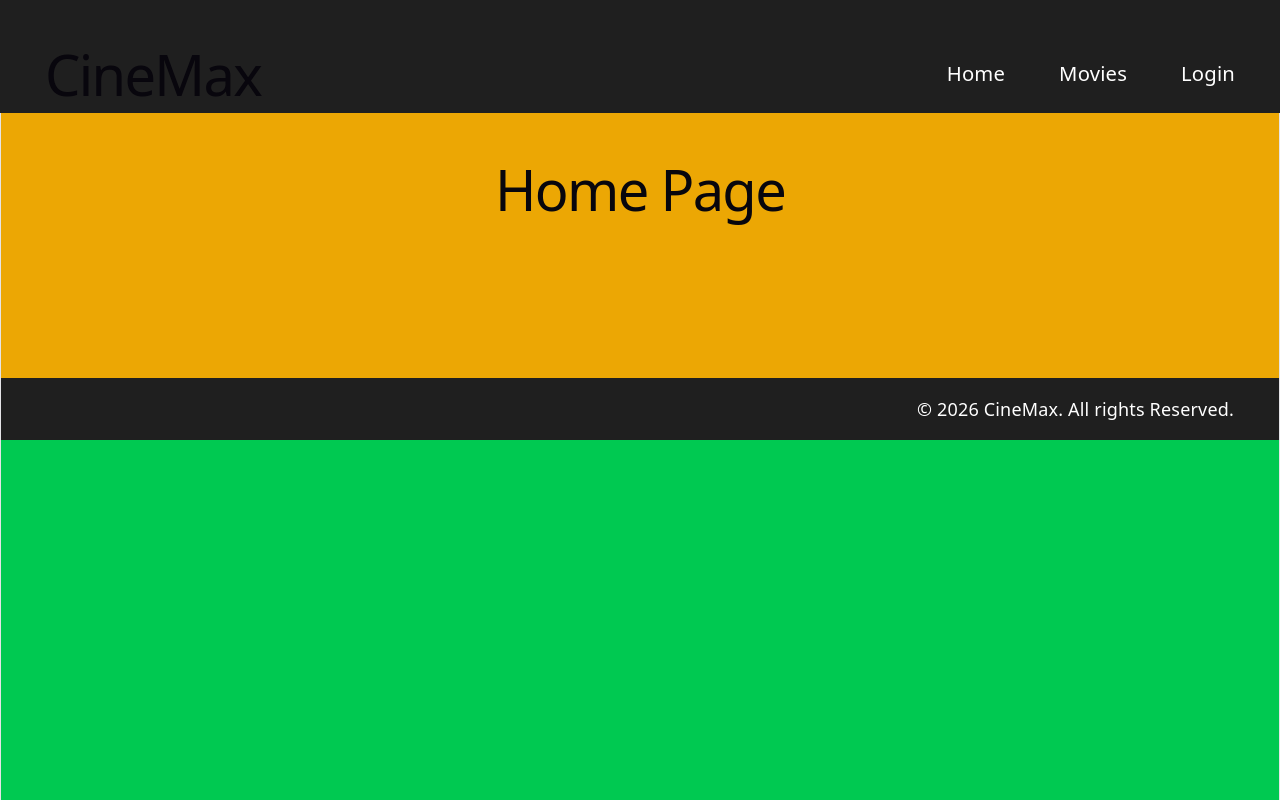
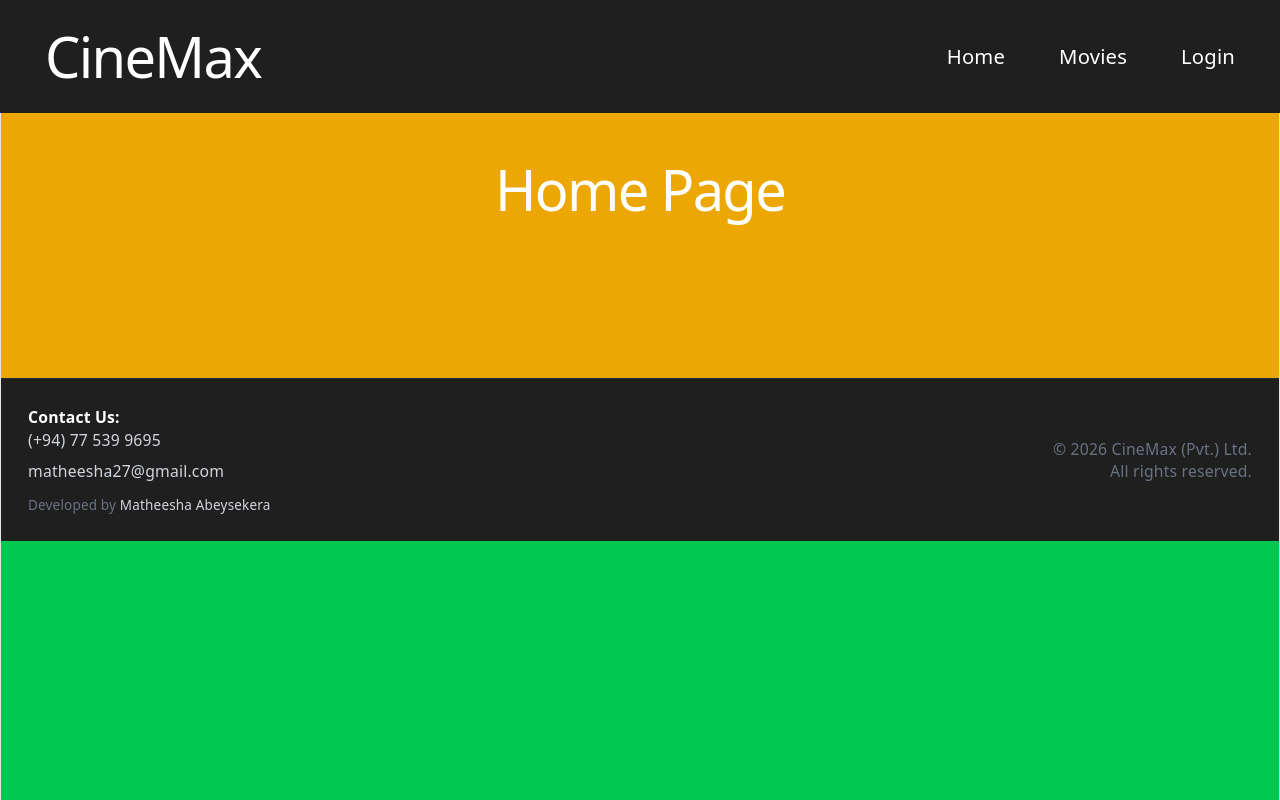
Before and after one commit to matheesha27/movie-ticket-booking-frontend, a React (Vite) app: page / in a window 1280 px wide. Built offline with nearby package versions, Linux system fonts and the light colour scheme.

Commit message:
Adds fetchMovies API and fine tunes Footer

```diff
--- a/src/components/Footer.jsx
+++ b/src/components/Footer.jsx
@@ -1,12 +1,52 @@
 export default function Footer() {
+  return (
+    <footer className="w-full bg-primary border-t border-gray-800 text-gray-300">
 
-  return (
+      <div className="max-w-7xl mx-auto px-6 py-6 flex flex-col md:flex-row items-center justify-between gap-6">
 
-    <footer className="w-full bg-primary text-text text-right py-4">
+        {/* Left Section */}
+        <div className="flex flex-col gap-2 text-sm text-center md:text-left">
 
-      <p className="px-10 text-text">
-        © 2026 CineMax. All rights Reserved.
-      </p>
+          <p>
+            <span className="font-semibold text-white">
+              Contact Us:
+            </span>{" "}
+            <br />
+
+            <a
+              href="tel:+94775399695"
+              className="hover:text-red-400 transition-colors duration-200"
+            >
+              (+94) 77 539 9695
+            </a>
+          </p>
+
+          <p>
+            <a
+              href="mailto:info@cinemax.lk"
+              className="hover:text-red-400 transition-colors duration-200"
+            >
+              matheesha27@gmail.com
+            </a>
+          </p>
+
+          <p className="text-gray-500 text-xs pt-1">
+            Developed by{" "}
+            <span className="text-gray-300">
+              Matheesha Abeysekera
+            </span>
+          </p>
+
+        </div>
+
+        {/* Right Section */}
+        <div className="text-sm text-gray-500 text-center md:text-right">
+          © 2026 CineMax (Pvt.) Ltd.
+          <br />
+          All rights reserved.
+        </div>
+
+      </div>
 
     </footer>
   );
--- a/src/components/Header.jsx
+++ b/src/components/Header.jsx
@@ -4,9 +4,9 @@ export default function Header() {
 
   return (
 
-    <header className="fixed top-0 left-0 w-full h-25 bg-primary px-10 py-1">
+    <header className="fixed top-0 left-0 w-full h-25 bg-primary px-10 py-1 z-1">
 
-      <div className="flex items-center justify-between">
+      <div className="flex items-center justify-between h-full">
 
         <h1 className="text-2xl font-bold">
           CineMax
@@ -14,13 +14,15 @@ export default function Header() {
 
         <nav className="flex gap-12 text-white text-lg">
 
-          <Link to="/">Home</Link>
+          <Link to="/" className="hover:text-secondary">
+            Home
+          </Link>
 
-          <Link to="/movies">
+          <Link to="/movies" className="hover:text-secondary">
             Movies
           </Link>
 
-          <Link to="/login">
+          <Link to="/login" className="hover:text-secondary">
             Login
           </Link>
 
--- /dev/null
+++ b/src/components/MovieCard.jsx
@@ -0,0 +1,29 @@
+export default function MovieCard({ movie }) {
+  return (
+    <div className="bg-primary rounded-xl overflow-hidden shadow-md hover:shadow-xl hover:scale-105 transition duration-300">
+
+      <img
+        src={movie.banner_image}
+        alt={movie.title}
+        className="w-full h-80 object-cover"
+      />
+
+      <div className="p-4 text-white">
+
+        <h2 className="text-xl font-bold text-white">
+          {movie.title}
+        </h2>
+
+        <p className="text-gray-300 mt-2 text-sm line-clamp-2">
+          {movie.description}
+        </p>
+
+        <p className="text-gray-400 mt-3 text-sm">
+          Duration: {movie.duration} mins
+        </p>
+
+      </div>
+
+    </div>
+  );
+}
--- a/src/index.css
+++ b/src/index.css
@@ -83,7 +83,8 @@ h1,
 h2 {
   font-family: var(--heading);
   font-weight: 500;
-  color: var(--text-h);
+  /* color: var(--text-h); */
+  color: #ffffff
 }
 
 h1 {
--- a/src/pages/HomePage.jsx
+++ b/src/pages/HomePage.jsx
@@ -9,7 +9,7 @@ export default function HomePage() {
 
       <Header />
 
-      <main className="p-28 bg-secondary">
+      <main className="flex-1 p-28 bg-secondary">
 
         <h1 className="text-4xl font-bold">
           Home Page
--- a/src/pages/MoviesPage.jsx
+++ b/src/pages/MoviesPage.jsx
@@ -1,23 +1,68 @@
-import React from 'react';
+import React, { useEffect, useState } from 'react';
+import axios from 'axios';
+
 import Header from '../components/Header';
 import Footer from '../components/Footer';
+import MovieCard from '../components/MovieCard';
 
-export default function HomePage() {
+export default function MoviesPage() {
+  const [movies, setMovies] = useState([]);
+  const [loading, setLoading] = useState(false);
+
+  async function fetchAllMovies() {
+    setLoading(true);
+
+    try {
+      const response = await axios.get(
+        'http://localhost:8000/movies'
+      );
+      setMovies(response.data);
+      console.log('Movies fetched successfully:', response.data);
+
+    } catch (error) {
+      console.error('Error fetching movies:', error);
+
+    } finally {
+      setLoading(false);
+    }
+  }
+
+  useEffect(() => {
+    fetchAllMovies();
+  }, []);
+
   return (
-    <div className="min-h-screen text-white">
+    <div className="min-h-screen flex flex-col bg-secondary text-white">
 
-          <Header />
+      <Header />
 
-          <main className="p-28 bg-secondary">
+      <main className="flex-1 p-28">
 
-            <h1 className="text-4xl font-bold">
-              All Movies Page
-            </h1>
+        {loading ? (
+          <p className="text-center text-lg">
+            Loading movies...
+          </p>
+        ) : movies.length > 0 ? (
 
-          </main>
+          <div className="grid grid-cols-1 sm:grid-cols-2 md:grid-cols-3 lg:grid-cols-4 gap-6">
+            {movies.map((item) => (
+              <MovieCard
+                key={item.movieId}
+                movie={item}
+              />
+            ))}
+          </div>
 
-          <Footer />
+        ) : (
+          <p className="text-center text-gray-400 text-lg mt-10">
+            No movies found
+          </p>
+        )}
 
-        </div>
+      </main>
+
+      <Footer />
+
+    </div>
   );
 }
--- /dev/null
+++ b/src/utils/db.js
@@ -0,0 +1,18 @@
+import pkg from 'pg';
+import dotenv from 'dotenv';
+
+dotenv.config();
+
+const { Pool } = pkg;
+
+const pool = new Pool({
+  user: process.env.DB_USER,
+  host: process.env.DB_HOST,
+  database: process.env.DB_NAME,
+  password: process.env.DB_PASSWORD,
+  port: process.env.DB_PORT,
+});
+
+console.log('Database connection pool created successfully.');
+
+export default pool;
```
Also changed, not shown: 1 other file (tests, documents, lock files or other folders).
